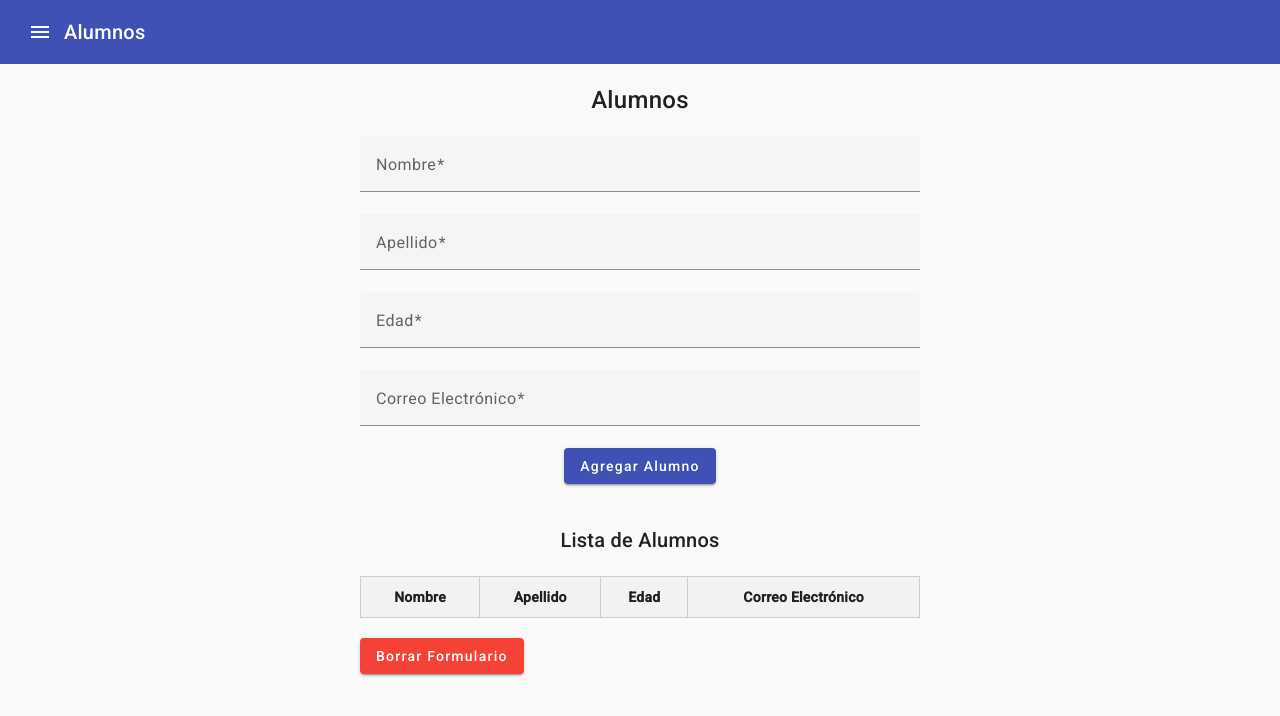
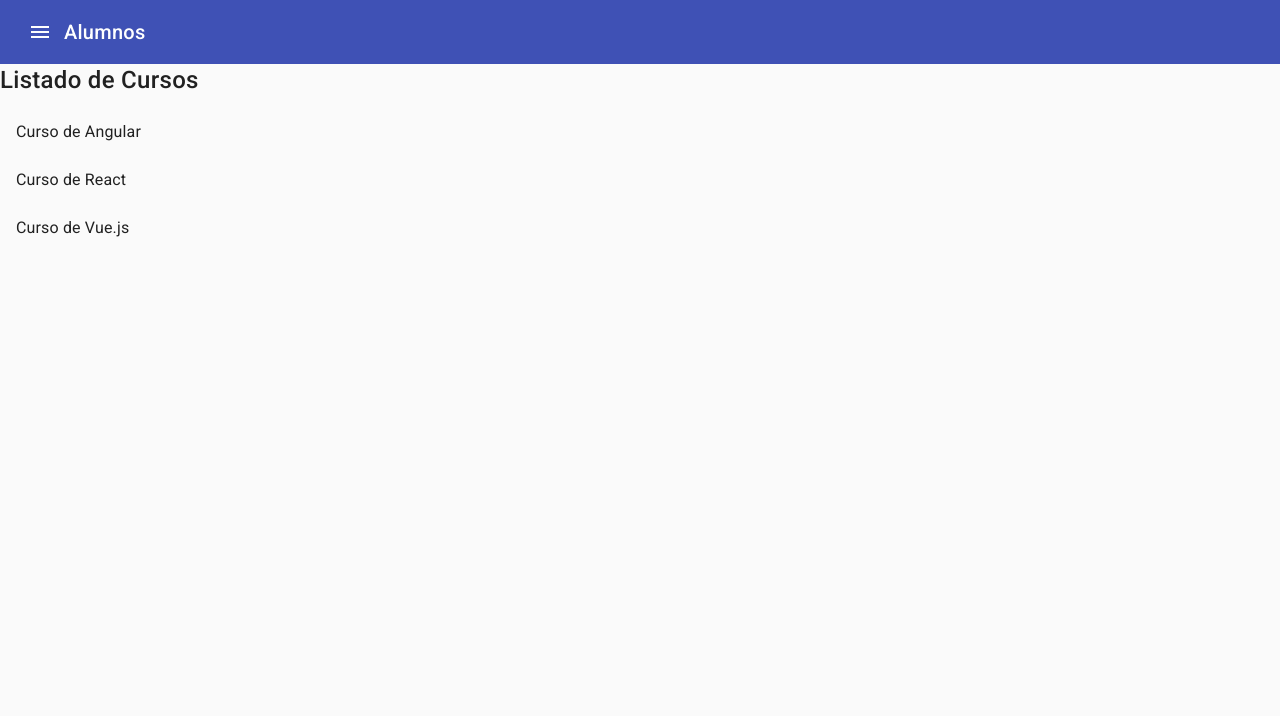
Before and after one commit to lautarorodriguezloiza/TP-1-angularCli, an Angular app: page /cursos in a window 1280 px wide. Before the commit this address led to /. Shown: the top 716 px of the page. Built offline with nearby package versions, Linux system fonts and the light colour scheme.

Commit message:
segunda entrega proyecto final

```diff
--- a/src/app/app-routing.module.ts
+++ b/src/app/app-routing.module.ts
@@ -1,10 +1,20 @@
 import { NgModule } from '@angular/core';
 import { RouterModule, Routes } from '@angular/router';
+import { HomeComponent } from './formatoDeMiPag/pages/home/home.component';
+import { CursosComponent } from './formatoDeMiPag/pages/home/cursos/cursos.component';
 
-const routes: Routes = [];
+const routes: Routes = [
+  {
+    path: 'listaDeAlumnos',
+    component: HomeComponent },
+  {
+    path: 'cursos',
+  component: CursosComponent },
 
-@NgModule({
-  imports: [RouterModule.forRoot(routes)],
+];
+
+    @NgModule({
+imports: [RouterModule.forRoot(routes)],
   exports: [RouterModule]
 })
-export class AppRoutingModule { }
+  export class AppRoutingModule { }
--- a/src/app/app.module.ts
+++ b/src/app/app.module.ts
@@ -11,9 +11,7 @@ import { MatButtonModule } from '@angular/material/button';
 import { MatToolbarModule } from '@angular/material/toolbar';
 import { MatIconModule } from '@angular/material/icon';
 import { HomeModule } from './formatoDeMiPag/pages/home/home.module';
-
-
-
+import { CursosModule } from './formatoDeMiPag/pages/home/cursos/cursos.module';
 
 
 @NgModule({
@@ -21,7 +19,6 @@ import { HomeModule } from './formatoDeMiPag/pages/home/home.module';
     AppComponent,
     UserInfoComponent,
     FormatoDeMiPagComponent,
-
   ],
   imports: [
     BrowserModule,
@@ -34,6 +31,7 @@ import { HomeModule } from './formatoDeMiPag/pages/home/home.module';
     MatToolbarModule,
     MatButtonModule,
     HomeModule,
+    CursosModule,
   ],
 
   bootstrap: [AppComponent],
--- a/src/app/formatoDeMiPag/formato-de-mi-pag/formato-de-mi-pag.component.html
+++ b/src/app/formatoDeMiPag/formato-de-mi-pag/formato-de-mi-pag.component.html
@@ -3,7 +3,17 @@
     <mat-drawer mode="over" #drawer class="example-sidenav" mode="side">
     <ul>
         <li>
-        <a class="titulo" href="">Listado de Alumnos</a>
+        <a class="titulo" routerLink="/listaDeAlumnos" href="">Listado de Alumnos</a>
+        </li>
+    </ul>
+    <ul>
+        <li>
+        <a class="titulo" routerLink="/cursos" href="">Cursos</a>
+        </li>
+    </ul>
+    <ul>
+        <li>
+        <a class="titulo" href="">Profesores</a>
         </li>
     </ul>
     </mat-drawer>
@@ -19,7 +29,8 @@
     </mat-toolbar>
 
 <main>
-    <app-home></app-home>
+    <router-outlet></router-outlet>
+
 </main>
     </div>
 </mat-drawer-container>
--- a/src/app/formatoDeMiPag/formato-de-mi-pag/formato-de-mi-pag.module.ts
+++ b/src/app/formatoDeMiPag/formato-de-mi-pag/formato-de-mi-pag.module.ts
@@ -4,6 +4,7 @@ import { MatSidenavModule } from '@angular/material/sidenav';
 import { MatToolbarModule } from '@angular/material/toolbar';
 import { HomeModule } from '../pages/home/home.module';
 import { MatIconModule } from '@angular/material/icon';
+import { RouterModule } from '@angular/router';
 
 
 
@@ -16,7 +17,7 @@ import { MatIconModule } from '@angular/material/icon';
     MatToolbarModule,
     HomeModule,
     MatIconModule,
-
+    RouterModule,
   ]
 })
 export class FormatoDeMiPagModule { }
--- a/src/app/formatoDeMiPag/pages/home/alumnos.service.ts
+++ b/src/app/formatoDeMiPag/pages/home/alumnos.service.ts
@@ -1,5 +1,5 @@
 import { Injectable } from '@angular/core';
-import { Observable, of , BehaviorSubject} from 'rxjs';
+import { Observable,  BehaviorSubject} from 'rxjs';
 
 
 
@@ -29,5 +29,11 @@ export class AlumnosService {
     this.alumnosSubject.next(this.alumnos.slice());
   }
 
-
+  eliminarAlumno(alumno: Alumno): void {
+    const indice = this.alumnos.indexOf(alumno);
+    if (indice !== -1) {
+      this.alumnos.splice(indice, 1);
+      this.alumnosSubject.next(this.alumnos);
+    }
+  }
 }
--- /dev/null
+++ b/src/app/formatoDeMiPag/pages/home/cursos/cursos.component.css
@@ -0,0 +1,39 @@
+
+.listado-title {
+    font-size: 24px;
+    margin-bottom: 20px;
+    }
+.mat-list-item {
+    padding: 10px;
+    cursor: pointer;
+    transition: background-color 0.3s ease;
+
+}
+.mat-list-item:hover {
+    background-color: gray
+}
+
+.mat-list-item-content {
+    display: flex;
+    flex-direction: column;
+    justify-content: center;
+}
+
+.mat-list-text {
+    margin-top: 10px;
+}
+
+.button.mat-icon-button {
+margin-left: auto;
+}
+
+.button.mat-icon-button mat-icon {
+    font-size: 24px;
+}
+
+.div.detalle {
+    margin-top: 20px;
+    padding: 10px;
+    background-color: gray;
+    border-radius: 4px;
+}
--- /dev/null
+++ b/src/app/formatoDeMiPag/pages/home/cursos/cursos.component.html
@@ -0,0 +1,20 @@
+<h2 class="listado-title">Listado de Cursos</h2>
+<mat-nav-list>
+  <mat-list-item *ngFor="let curso of cursos" (click)="verDetalles(curso)">
+    <mat-icon mat-list-icon>school</mat-icon>
+    <div class="mat-list-item-content">
+        <h3 mat-line>{{ curso.nombre }}</h3>
+        </div>
+    <button mat-icon-button color="primary">
+        <mat-icon>info</mat-icon>
+    </button>
+    </mat-list-item>
+</mat-nav-list>
+
+<div *ngIf="cursoSeleccionado" class="detalle">
+    <h3>{{ cursoSeleccionado.nombre }}</h3>
+    <p>Profesor: {{ cursoSeleccionado.profesor }}</p>
+    <p>Duración: {{ cursoSeleccionado.duracion }}</p>
+    <p>Materia: {{ cursoSeleccionado.materia }}</p>
+    <p>Descripción: {{ cursoSeleccionado.descripcion }}</p>
+</div>
--- /dev/null
+++ b/src/app/formatoDeMiPag/pages/home/cursos/cursos.component.ts
@@ -0,0 +1,41 @@
+import { Component } from '@angular/core';
+
+@Component({
+  selector: 'app-cursos',
+  templateUrl: './cursos.component.html',
+  styleUrls: ['./cursos.component.css']
+})
+export class CursosComponent {
+  cursos: any[] = [
+    {
+      id: 1,
+      nombre: 'Curso de Angular',
+      profesor: 'Juan Pérez',
+      duracion: '3 semanas',
+      materia: 'Desarrollo web',
+      descripcion: 'Aprende a desarrollar aplicaciones web con Angular.'
+    },
+    {
+      id: 2,
+      nombre: 'Curso de React',
+      profesor: 'María Gómez',
+      duracion: '2 semanas',
+      materia: 'Desarrollo web',
+      descripcion: 'Aprende a construir interfaces interactivas con React.'
+    },
+    {
+      id: 3,
+      nombre: 'Curso de Vue.js',
+      profesor: 'Carlos Rodríguez',
+      duracion: '4 semanas',
+      materia: 'Desarrollo web',
+      descripcion: 'Descubre el framework Vue.js para el desarrollo web.'
+    },
+  ];
+
+  cursoSeleccionado: any | null = null;
+
+  verDetalles(curso: any) {
+    this.cursoSeleccionado = curso;
+  }
+}
--- a/src/app/formatoDeMiPag/pages/home/home.component.html
+++ b/src/app/formatoDeMiPag/pages/home/home.component.html
@@ -38,8 +38,9 @@
             <td>{{ a.apellido }}</td>
             <td>{{ a.edad }}</td>
             <td>{{ a.email }}</td>
+            <td><button mat-icon-button color="warn" (click)="eliminarAlumno(a)"><mat-icon>delete</mat-icon></button></td>
+
         </tr>
         </table>
-        <button class="boton-borrar" mat-raised-button color="warn" type="button" (click)="borrarFormulario()">Borrar Formulario</button>
     </div>
     </div>
--- a/src/app/formatoDeMiPag/pages/home/home.component.ts
+++ b/src/app/formatoDeMiPag/pages/home/home.component.ts
@@ -21,7 +21,7 @@ export class HomeComponent implements OnInit, OnDestroy {
   formularioEnviado = false;
   alumnoForm: FormGroup = this.formBuilder.group({
     nombre: ['', Validators.required],
-    apellido: ['',Validators.required],
+    apellido: ['', Validators.required],
     edad: [null, Validators.required],
     email: ['', [Validators.required, Validators.email]]
   });
@@ -54,8 +54,13 @@ export class HomeComponent implements OnInit, OnDestroy {
     this.formularioEnviado = true;
     this.alumnoForm.reset();
   }
+
   borrarFormulario() {
     this.alumnoForm.reset();
     this.formularioEnviado = false;
   }
+
+  eliminarAlumno(alumno: Alumno): void {
+    this.alumnosService.eliminarAlumno(alumno);
+  }
 }
```
Also changed, not shown: src/app/formatoDeMiPag/pages/home/cursos/curso.model.ts (added, +7 -0 lines), src/app/formatoDeMiPag/pages/home/cursos/cursos.module.ts (added, +24 -0 lines), 1 other file (tests, documents, lock files or other folders).
